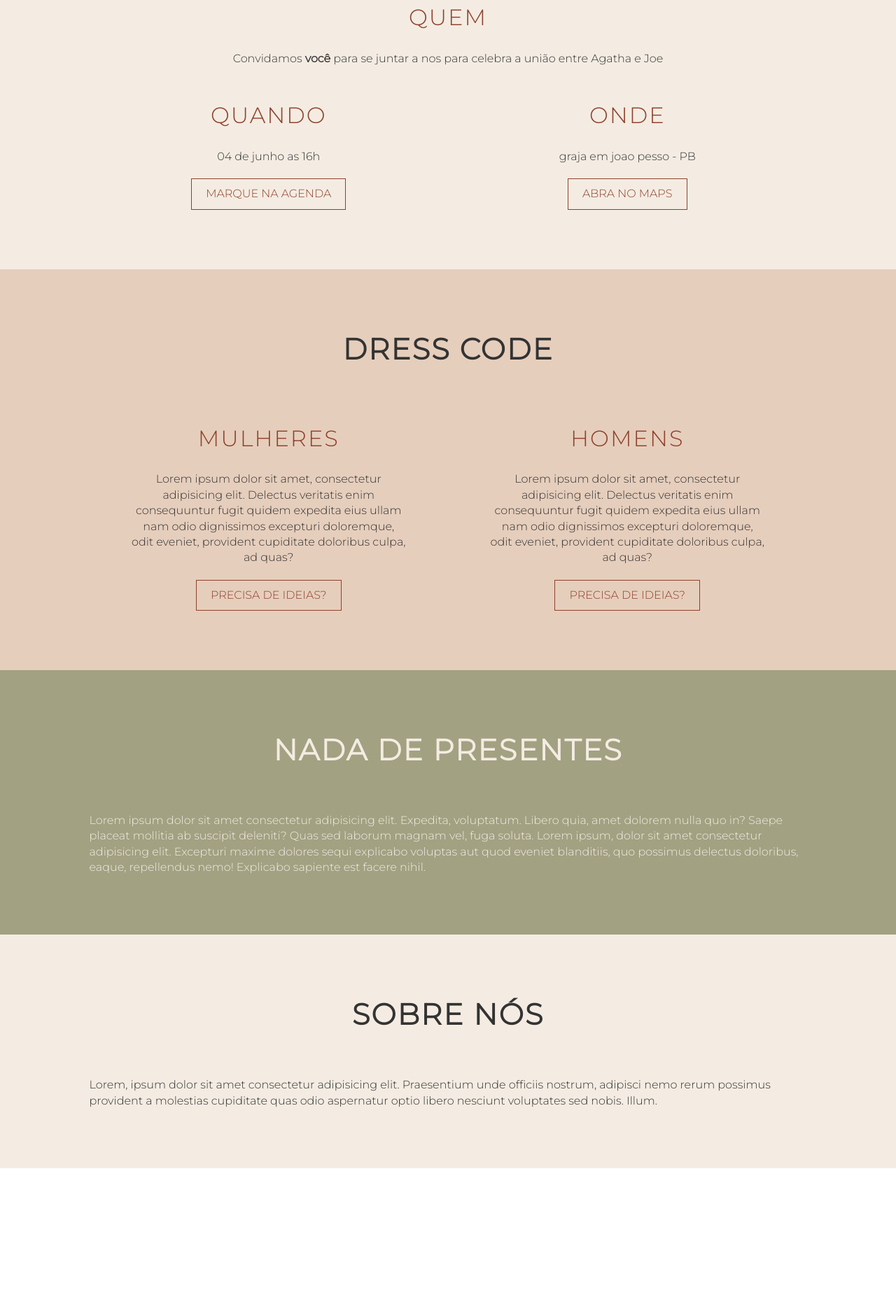
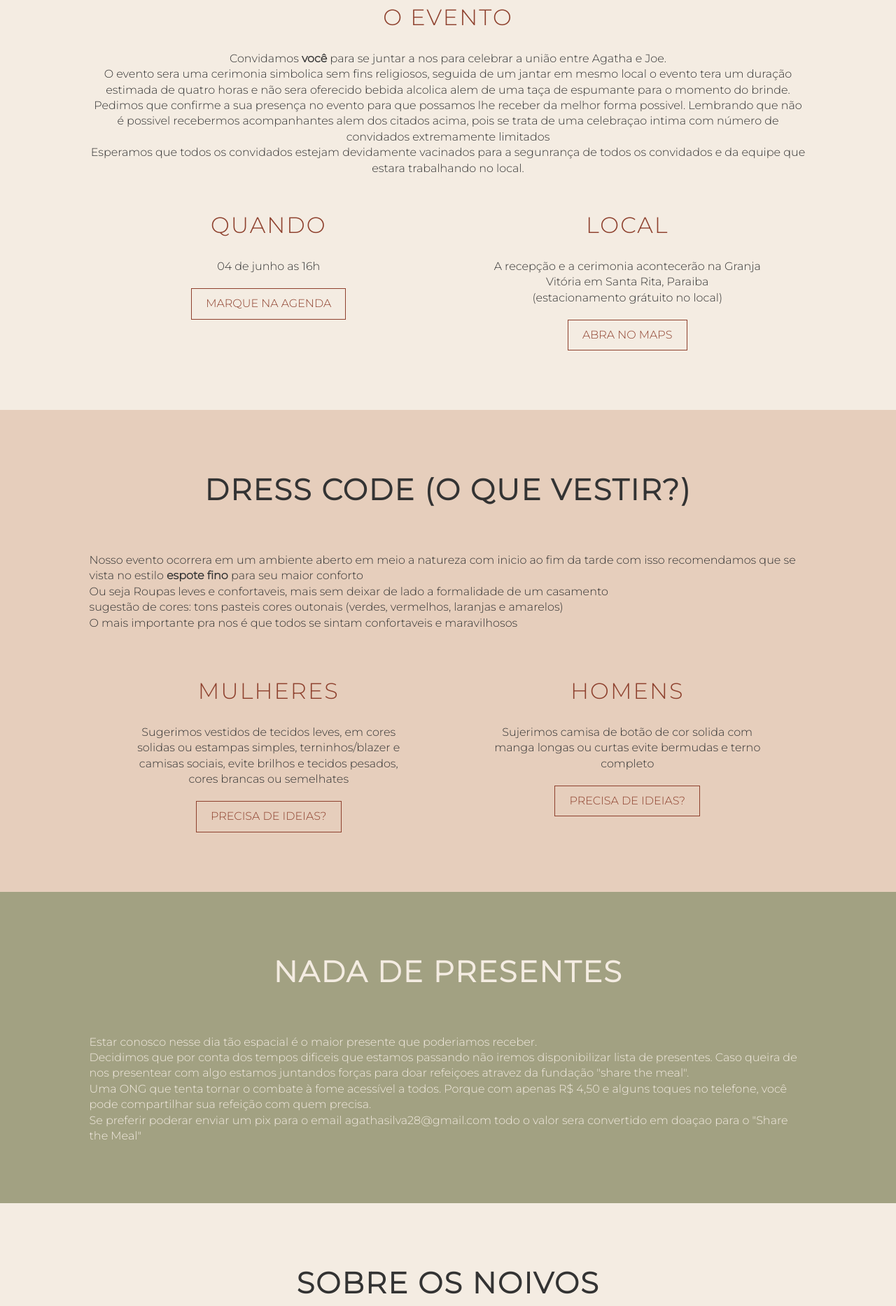
Before and after one commit to agathasilva28/wedding-website, a plain HTML site: page index.html in a window 1280 px wide. Shown: the part 882-2749 px from the top of the page at 70% size. Before the commit the page ends 2552 px from the top, so only its background shows below. Drawn offline with Linux system fonts and the light colour scheme; a web font is replaced by a local one.

Commit message:
define the texts

```diff
--- a/index.html
+++ b/index.html
@@ -30,9 +30,21 @@
     <section id="wedding" class="section wedding">
         <div class="content">
             <div class="media">
-                <h3>Quem</h3>
+                <h3>O Evento</h3>
                 <div id="people">
-                    Convidamos <b>você</b> para se juntar a nos para celebra a união entre Agatha e Joe
+                    Convidamos <b>você</b> para se juntar a nos para celebrar a união entre Agatha e Joe.
+                    <p>
+                        O evento sera uma cerimonia simbolica sem fins religiosos, seguida de um jantar em mesmo
+                        local o evento tera um duração estimada de quatro horas e não sera oferecido bebida alcolica
+                        alem de uma taça de espumante para o momento do brinde.
+                    </p>
+                    <p>Pedimos que confirme a sua presença no evento para que possamos lhe receber da melhor forma
+                        possivel. Lembrando que não é possivel recebermos acompanhantes alem dos citados acima, pois
+                        se trata de uma celebraçao intima com número de convidados extremamente limitados</p>
+                    <p>
+                        Esperamos que todos os convidados estejam devidamente vacinados para a segunrança
+                        de todos os convidados e da equipe que estara trabalhando no local.
+                    </p>
                 </div>
             </div>
             <div class="flex">
@@ -42,27 +54,32 @@
                     <a href="#" class="button">marque na agenda</a>
                 </div>
                 <div class="media">
-                    <h3>Onde</h3>
-                    <p class="mb-20">graja em joao pesso - PB</p>
-                    <a href="#" class="button">abra no maps</a>
+                    <h3>Local</h3>
+                    <p>A recepção e a cerimonia acontecerão na Granja Vitória em Santa Rita, Paraiba</p>
+                    <p class="mb-20">(estacionamento grátuito no local)</p>
+                    <a href="https://www.google.com.br/maps/place/Granja+Vit%C3%B3ria+Recep%C3%A7%C3%B5es/@-7.152154,-35.0092991,15.7z/data=!4m5!3m4!1s0x7acef4915d81a8b:0x88543078e7bf5f6b!8m2!3d-7.149955!4d-35.0052734" class="button">abra no maps</a>
                 </div>
             </div>
         </div>
     </section>
     <section id="dresscode" class="section section--white">
         <div class="content">
-            <h2 class="title">Dress Code</h2>
+            <h2 class="title">Dress Code (O que vestir?)</h2>
+            <p>Nosso evento ocorrera em um ambiente aberto em meio a natureza com inicio ao fim da tarde com isso recomendamos que se vista no estilo <b>espote fino</b> para seu maior conforto</p>
+            <p>Ou seja Roupas leves e confortaveis, mais sem deixar de lado a formalidade de um casamento</p>
+            <p>sugestão de cores: tons pasteis cores outonais (verdes, vermelhos, laranjas e amarelos)</p>
+            <p>O mais importante pra nos é que todos se sintam confortaveis e maravilhosos</p>
             <div class="flex">
                 <div  class="media">
                     <figure></figure>
                     <h3>Mulheres</h3>
-                    <p class="mb-20">Lorem ipsum dolor sit amet, consectetur adipisicing elit. Delectus veritatis enim consequuntur fugit quidem expedita eius ullam nam odio dignissimos excepturi doloremque, odit eveniet, provident cupiditate doloribus culpa, ad quas?</p>
+                    <p class="mb-20">Sugerimos vestidos de tecidos leves, em cores solidas ou estampas simples, terninhos/blazer e camisas sociais, evite brilhos e tecidos pesados, cores brancas ou semelhates</p>
                     <a href="#" class="button">Precisa de ideias?</a>
                 </div>
                 <div class="media">
                     <figure></figure>
                     <h3>homens</h3>
-                    <p class="mb-20">Lorem ipsum dolor sit amet, consectetur adipisicing elit. Delectus veritatis enim consequuntur fugit quidem expedita eius ullam nam odio dignissimos excepturi doloremque, odit eveniet, provident cupiditate doloribus culpa, ad quas?</p>
+                    <p class="mb-20">Sujerimos camisa de botão de cor solida com manga longas ou curtas evite bermudas e terno completo</p>
                     <a href="#" class="button">Precisa de ideias?</a>
                 </div>
             </div>
@@ -71,13 +88,40 @@
     <section id="gifts" class="section gifts">
         <div class="content">
             <h2 class="title">Nada de presentes</h2>
-            <p>Lorem ipsum dolor sit amet consectetur adipisicing elit. Expedita, voluptatum. Libero quia, amet dolorem nulla quo in? Saepe placeat mollitia ab suscipit deleniti? Quas sed laborum magnam vel, fuga soluta. Lorem ipsum, dolor sit amet consectetur adipisicing elit. Excepturi maxime dolores sequi explicabo voluptas aut quod eveniet blanditiis, quo possimus delectus doloribus, eaque, repellendus nemo! Explicabo sapiente est facere nihil.</p>
+            <p>Estar conosco nesse dia tão espacial é o maior presente que poderiamos receber.</p>
+            <p>Decidimos que por conta dos tempos dificeis que estamos passando não iremos disponibilizar lista de presentes. Caso queira de nos presentear com algo estamos juntandos forças para doar refeiçoes atravez da fundação "share the meal".</p>
+            <p>Uma ONG que tenta tornar o combate à fome acessível a todos. Porque com apenas R$ 4,50 e alguns toques no telefone, você pode compartilhar sua refeição com quem precisa.</p>
+            <p>Se preferir poderar enviar um pix para o email agathasilva28@gmail.com todo o valor sera convertido em doaçao para o "Share the Meal"</p>
+            <!-- link para doaçao -->
         </div>
     </section>
     <section id="about" class="section">
         <div class="content">
-            <h2 class="title">Sobre nós</h2>
-            <p>Lorem, ipsum dolor sit amet consectetur adipisicing elit. Praesentium unde officiis nostrum, adipisci nemo rerum possimus provident a molestias cupiditate quas odio aspernatur optio libero nesciunt voluptates sed nobis. Illum.</p>
+            <h2 class="title">Sobre os noivos</h2>
+            <p>Eles se conheceram no IFPB dez anos atras logo descobriram todas as coisas que tinham em comum
+                e viraram amigos próximos. Passavam 90% do tempo justos, tanto estuvam quanto matavam aula.
+                Eram uma dupla certa em todos os trabalhos e acabavam tirando as mesmas notas, muitas vezes
+                errando e acertando as mesmas questões. Em certo ponto se conheciam tão bem que nem precisavam
+                de palavras pra se comuniar, eles pessavam as mesmas coisas ou sabiam o que o outro estava
+                pensando. Era comum em lanchones pedirem coisas diferentes e dividirem ao meio para que ambos
+                comecem duas opçoes diferentes. Ate o destino deles apos o curso foi semelhante apesar de cursarem mecanica
+                hoje trabalham em areas completamente diferentes.
+            </p>
+            <p>
+                Ao longo dos 10 anos de amizade ouveram altos e baixos, apos o IF seus caminhos se
+                separam enquanto Joe foi para universidade, Agatha entrou para o mercado de trabalho
+                e embora a amizade continuasse ficou cada vez mais dificio estar presente na vida um
+                do outro. Ambos tinham poucos amigos e não podiam se dar ao luxo de perder uma amizade
+                tão perfeita.
+            </p>
+            <p>
+                Em 2021 descrubriram mais uma coisa em comum, ambos tinha problemas emocionais e isso fez
+                com que a amizade voltasse como se nunca tivessem se separado, houve uma ajuda mutua
+                para sairem do fundo do poço, cada um em sua realidade unica, nesse periodo sentiram
+                a vontade de transformar o que era uma boa amizade em algo mais. Assim se iniciou um
+                nova etapa em suas vidas, um relacionamento leve e facil diferente de tudo que ja tinham
+                vivido. E vem sendo dias cheios de xicaram de café e duas opçoes de lanche para dividirem.
+            </p>
         </div>
     </section>
 
--- a/scripts/main.js
+++ b/scripts/main.js
@@ -21,12 +21,11 @@ const invites = {
     20: "Caima",
     21: "Tota",
     22: "Martin e um acompanhante",
-    23: "Manoel",
-    24: "Henrique",
-    25: "Doug",
-    26: "Lourdes",
-    27: "Carol e Cauber",
-    28: "Deta"
+    23: "Manoel e Henrique",
+    24: "Doug",
+    25: "Lourdes",
+    26: "Carol e Cauber",
+    27: "Deta"
 }
 
 let search = window.location.search;
```
